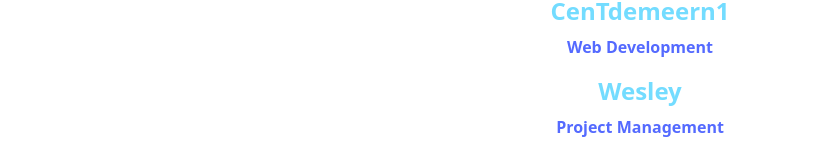
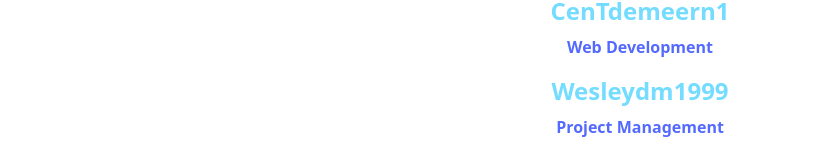
Before and after one commit to watsonindustries/hololivefanbooth, a SvelteKit app: page /credits in a window 1280 px wide. Shown: the part 573-733 px from the top of the page, without its empty margins (0-834 px from the left). Built offline with nearby package versions, Linux system fonts and the light colour scheme.

Commit message:
Update wesley's name in credits

```diff
--- a/src/routes/credits/+page.svelte
+++ b/src/routes/credits/+page.svelte
@@ -11,7 +11,7 @@
 		},
 		{ name: 'CenTdemeern1', role: 'Web Development', link: 'https://linktr.ee/centdemeern1' },
 		{
-			name: 'Wesley',
+			name: 'Wesleydm1999',
 			role: 'Project Management',
 			link: '#'
 		},
```
